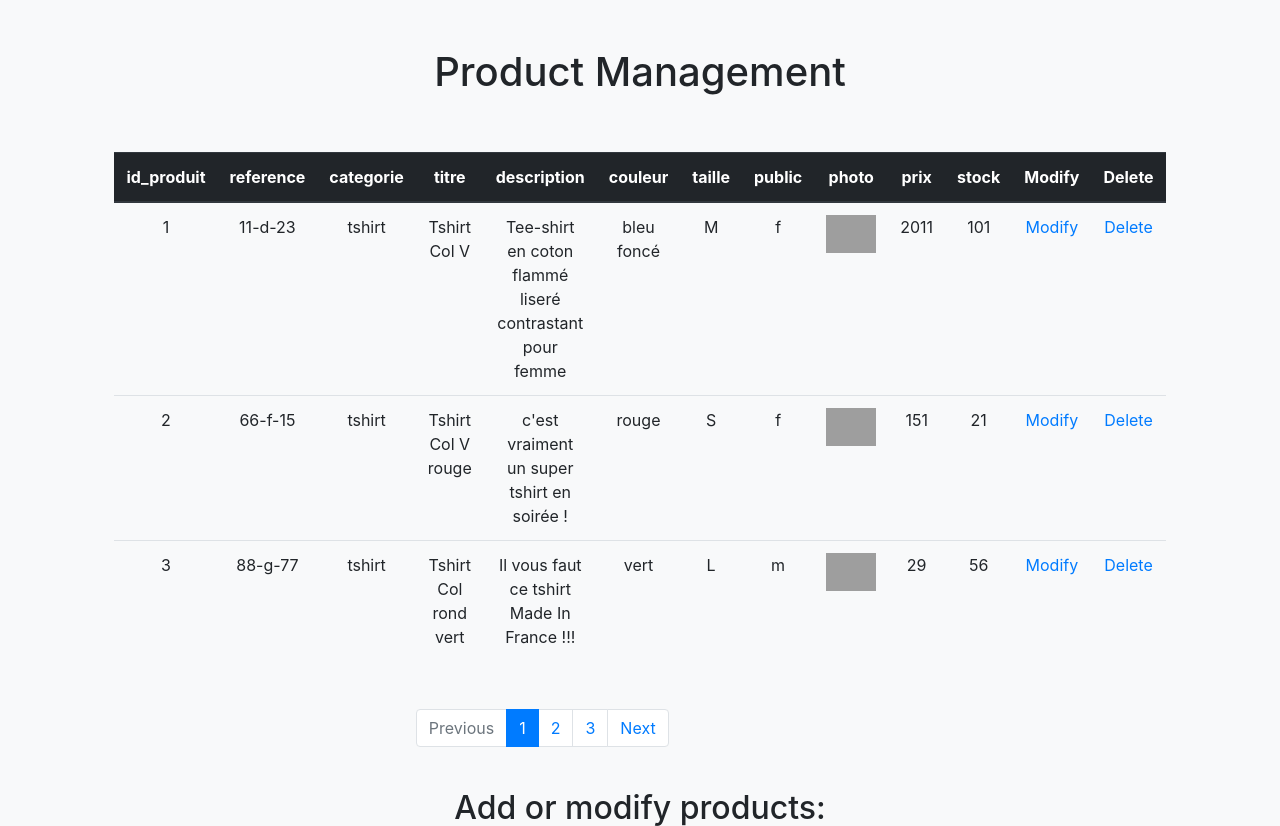
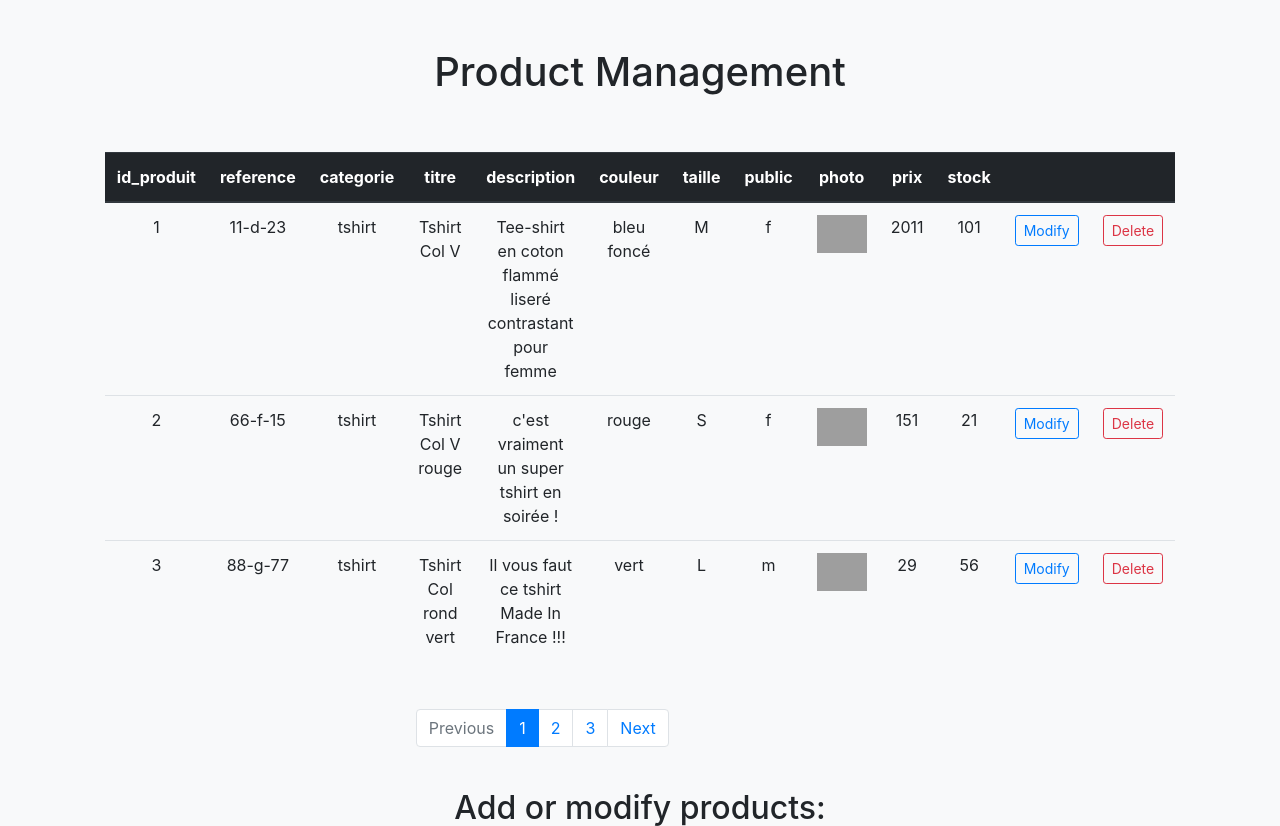
Before and after one commit to veuna-R/php_boutique_saints2022, a PHP site: page /admin/gestion_produits.php in a window 1280 px wide. Shown: the part 80-906 px from the top of the page. Run offline with PHP 8.4, Linux system fonts and the light colour scheme; data comes from the database, SQL or seed files in the repository; some libraries are stand-ins or nearby versions.

Commit message:
updated 30/08/2022 @ 16:20

```diff
--- a/admin/gestion_produits.php
+++ b/admin/gestion_produits.php
@@ -19,7 +19,7 @@ require_once("../inc/init.php");
 
     if(isset($_GET["action"]) && $_GET["action"] == "suppression") {
         $count = $pdo->exec("DELETE FROM produit WHERE id_produit = '$_GET[id_produit]' ");
-        $content .= "<div class=\"col-md-12 alert alert-success\" role=\"alert\">
+        $content .= "<div class=\"col-md-6 alert alert-success\" role=\"alert\">
             The product has been sucessfully deleted.
         </div>";
     }
@@ -66,7 +66,7 @@ require_once("../inc/init.php");
             // echo '</pre>';
 
             // COPIER LE LIEN VERS LA PHOTO EN BDD
-            $chemin_vers_la_photo_en_terme_durl_pour_attribut_src = URL . "photo/" . $nomPhoto;
+            $chemin_vers_la_photo_en_terme_durl_pour_attribut_src = URL . "../photo/" . $nomPhoto;
 
             // Fichier de départ à copier
             // il correspond au fichier temporaire uploadé au niveau de l'input type file
@@ -203,8 +203,8 @@ require_once("inc/header.php");
             $col = $stmt->getColumnMeta($i); ?>
             <th scope="col"><?= $col['name']; ?></th>
         <?php } ?>
-        <th scope="col"> Modify</th>
-        <th scope="col"> Delete</th>
+        <th scope="col"></th>
+        <th scope="col"></th>
     </tr>
   </thead>
   <tbody>
@@ -220,10 +220,11 @@ require_once("inc/header.php");
                     <?php } ?>
                 <?php } ?>
 
-                <!-- Lien de modification et de suppression -->
+                <!-- ***Lien de modification et de suppression*** -->
+                <td> <a href="?action=modification&id_produit=<?= $produit["id_produit"]?>#ajout_modif" role="button" class="btn btn-outline-primary btn-sm"> Modify </a> </td>
 
-                <td> <a href="?action=modification&id_produit=<?= $produit["id_produit"]?>#ajout_modif"> Modify </a> </td>
-                <td> <a href="?action=suppression&id_produit=<?= $produit["id_produit"]?>"> Delete </a> </td>
+                <td> <a href="?action=suppression&id_produit=<?= $produit["id_produit"]?>" role="button" class="btn btn-outline-danger btn-sm"> Delete </a> </td>
+
             </tr>
        <?php } ?>
 
--- a/boutique.php
+++ b/boutique.php
@@ -17,10 +17,10 @@
     // itérer à l'intérieur et générer une liste
     $content .= (!isset($_GET["categorie"])) ? "<h3 class='mt-5 text-center'> Welcome to the shop of gold! <br> Choose your destiny</h3>" : "";
     $content .= "<div class='w-100'> </div>";
-    $content .= " <div class='col-md-4 col-12 mb-5 justify-content-center'>";
-    $content .= "<ul class='list-group text-center display-5 pt-5'>";
+    $content .= " <div class='col-md-4 col-12 mb-5'>";
+    $content .= "<ul class='list-group text-center display-5 pt-5' style='list-style: none'>";
     while($categorie = $stmt->fetch(PDO::FETCH_ASSOC)) {
-       $content .= " <li class='list-group-item border border-warning my-1'> <a class='text-dark' href='?categorie=$categorie[categorie]'>  $categorie[categorie] </a> </li>";
+       $content .= " <li class='my-1'> <a class='btn btn-outline-warning d-grid gap-2 col-6 mx-auto' role='button' href='?categorie=$categorie[categorie]'>  $categorie[categorie] </a> </li>";
     }
     $content .= "</ul>";
     $content .= "</div>";
```
Also changed, not shown: admin/gestion_commentaires.php (+28 -8 lines).
